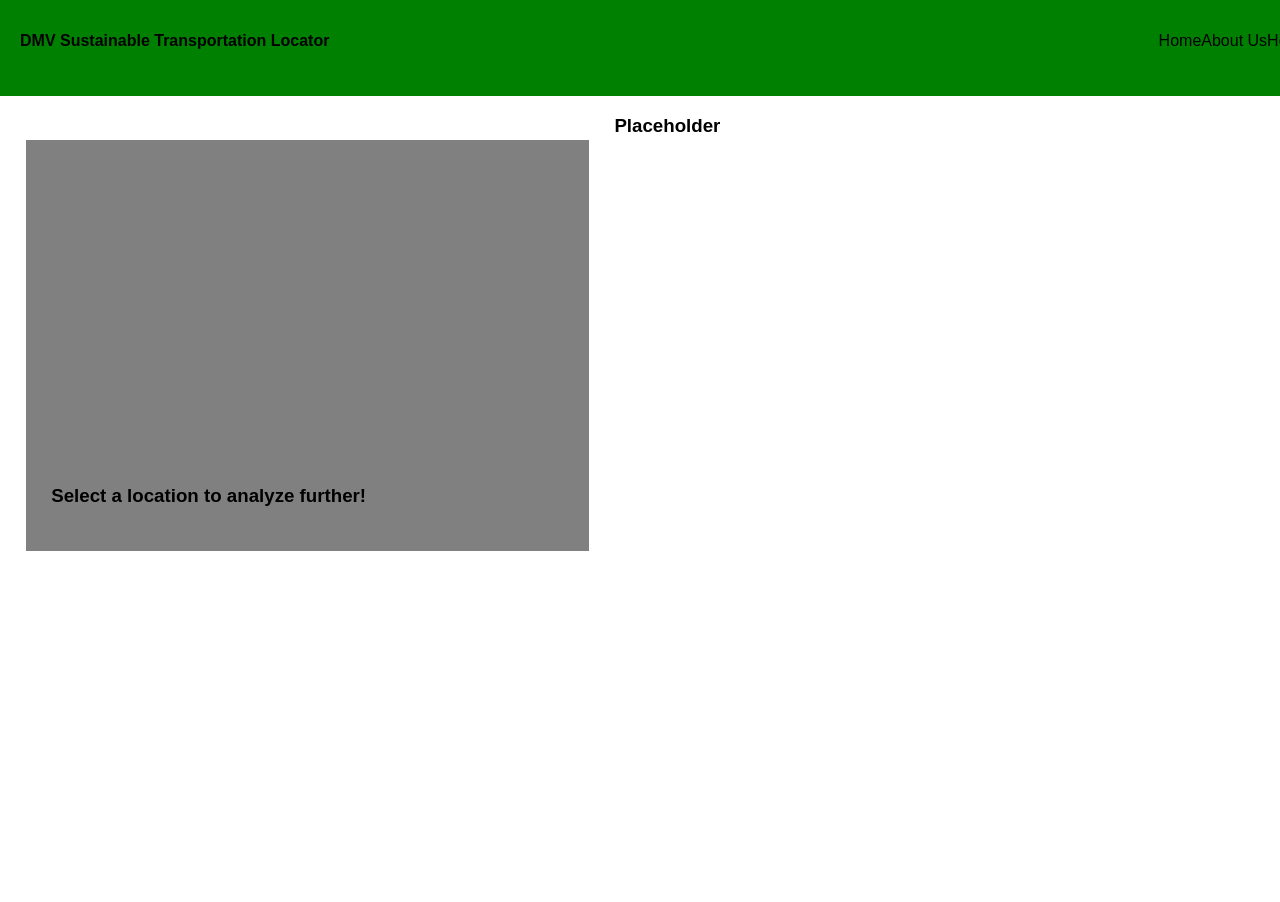
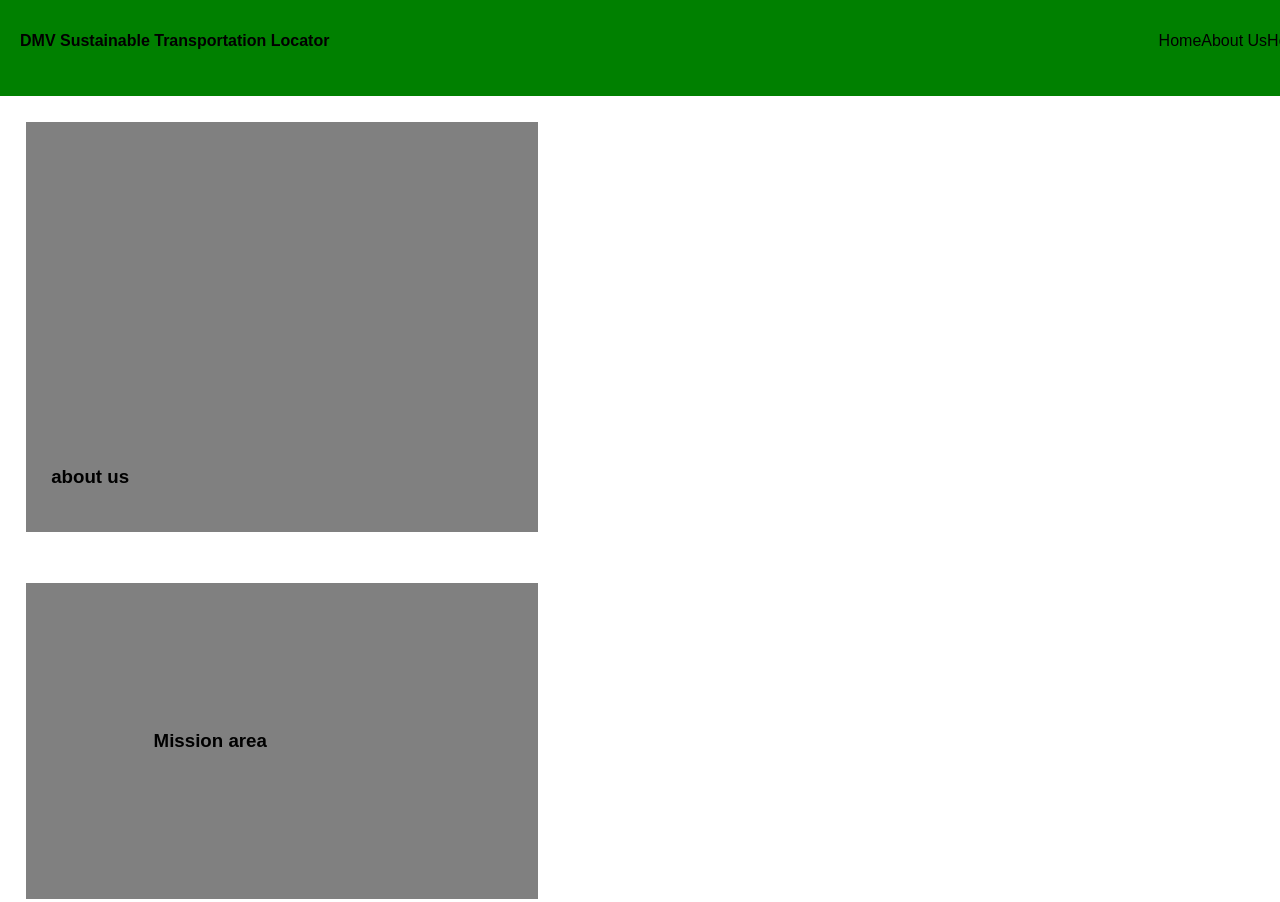
Before and after one commit to juliangonzalez02/INST377Group15, a plain HTML site: page about.html in a window 1280 px wide. Shown: the top 902 px of the page. Drawn offline with nearby package versions, Linux system fonts and the light colour scheme.

Commit message:
about-us

```diff
--- a/about.css
+++ b/about.css
@@ -27,24 +27,26 @@ nav a {
 }
 
 .main-container {
-    height: 100%;
+    height: 100vh;
     width: 100%;
+    display: flex;
+    flex-direction: column;
 }
 
 .about-us {
     background-color: grey;
-    float: left;
     width: 40%;
     padding: 2%;
     margin: 2%;
+    box-sizing: border-box;
 }
 
-aside {
-    background-color: grey;
-    float: right;
+.mission-area {
+    background-color: gray;
     width: 40%;
-    padding: 2%;
+    padding: 10%;
     margin: 2%;
+    box-sizing: border-box;
 }
 
 #about {
@@ -59,4 +61,5 @@ footer {
     position: relative;
     text-align: center;
     padding: 16px 20px 30px 20px;
+    margin-top: 50px;
 }
--- a/about.html
+++ b/about.html
@@ -21,11 +21,12 @@
         <div class="about-us">
             <div id="about"></div>
 
-            <h3>Select a location to analyze further!</h3>
+            <h3>about us</h3>
         </div>
 
         <div class="mission-area">
-            <h3>Placeholder</h3>
+            <div id="mission-area"> </div>
+            <h3>Mission area</h3>
         </div>
 
     </div>
```
